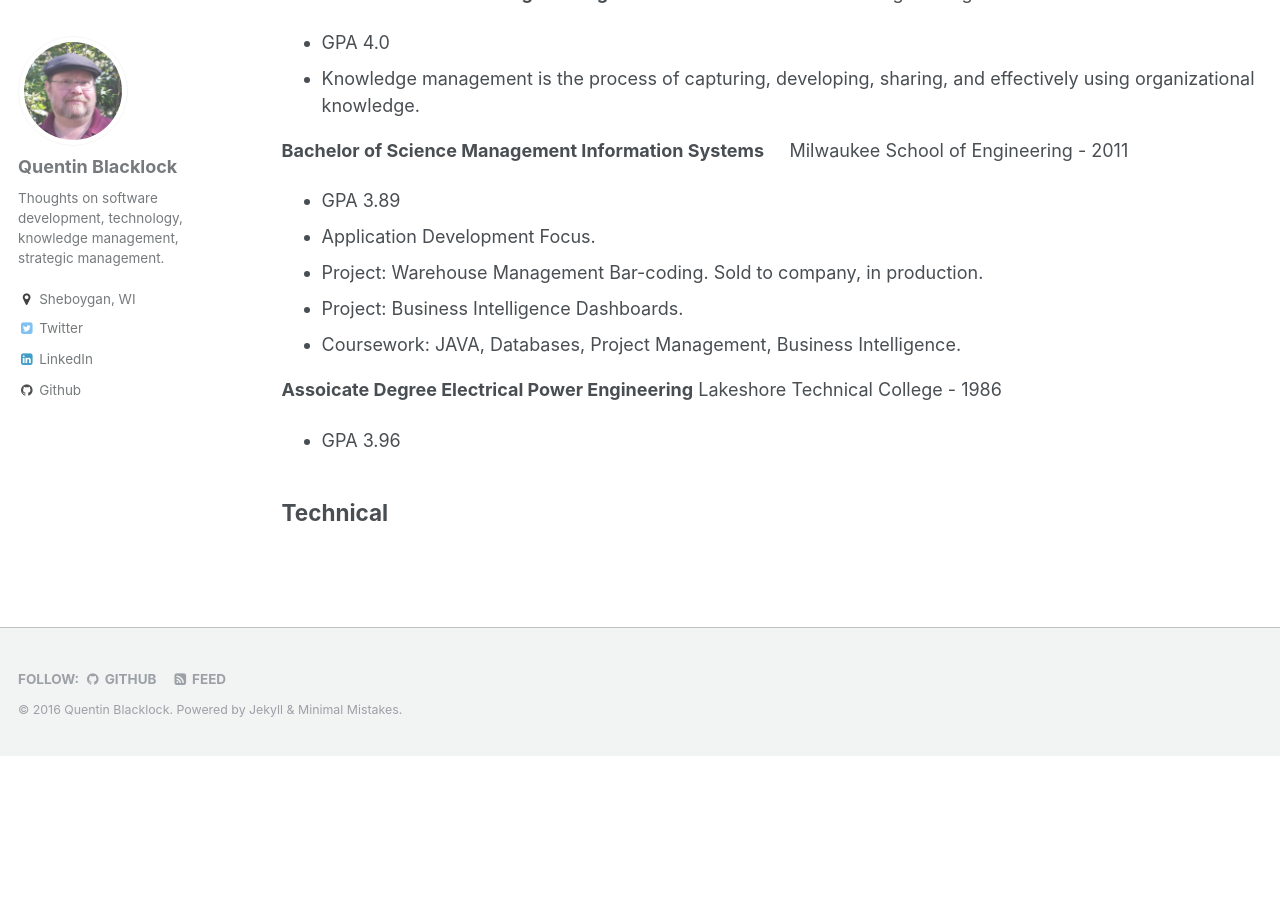
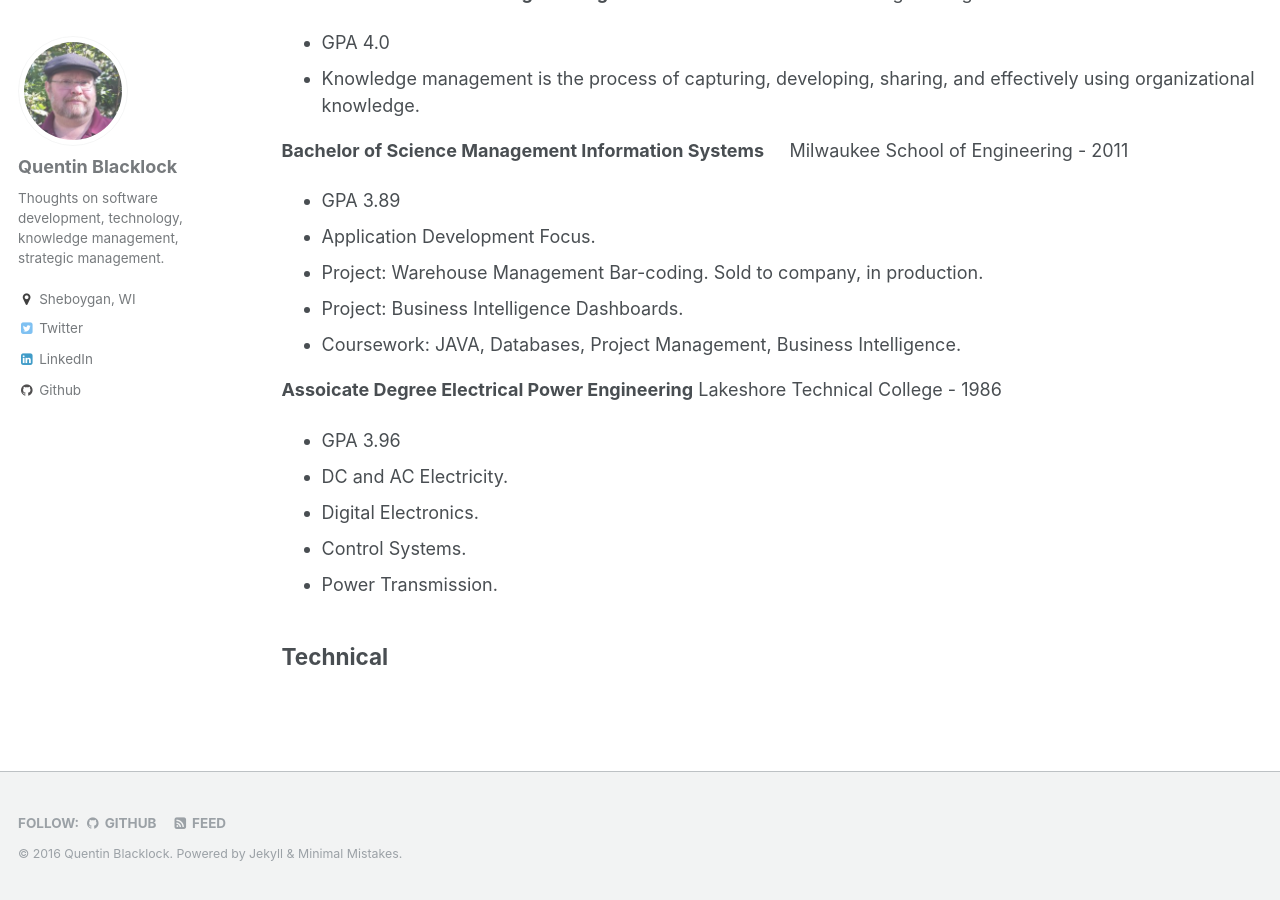
Before and after one commit to quentin-blacklock/quentin-blacklock.github.io, a Jekyll site: the page built from _pages/about.md, in a window 1280 px wide and 900 px high, scrolled down 1727 px. Built offline with Jekyll 4.4.1, drawn with Linux system fonts in a browser that asks for light colours; before the commit the page ends 2483 px from its top, so only the background shows below that.

Commit message:
Edit About

```diff
--- a/_pages/about.md
+++ b/_pages/about.md
@@ -77,5 +77,9 @@ ____
 **Assoicate Degree Electrical Power Engineering** Lakeshore Technical College - 1986
 
 - GPA 3.96
+- DC and AC Electricity.
+- Digital Electronics.
+- Control Systems.
+- Power Transmission.
 
 ## Technical
```
